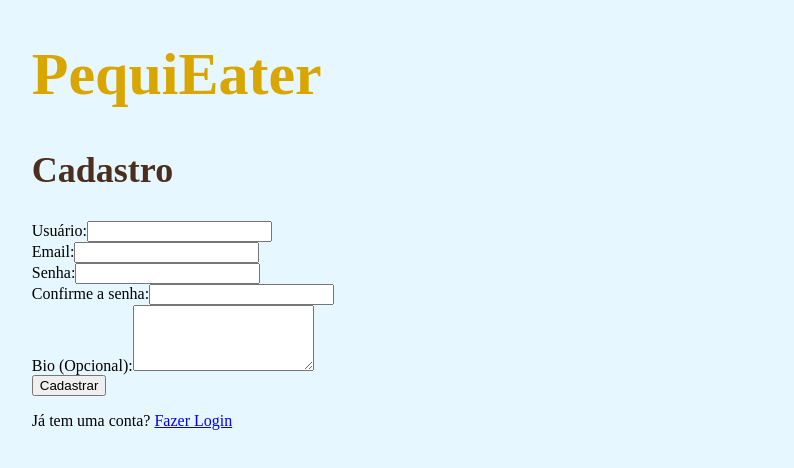
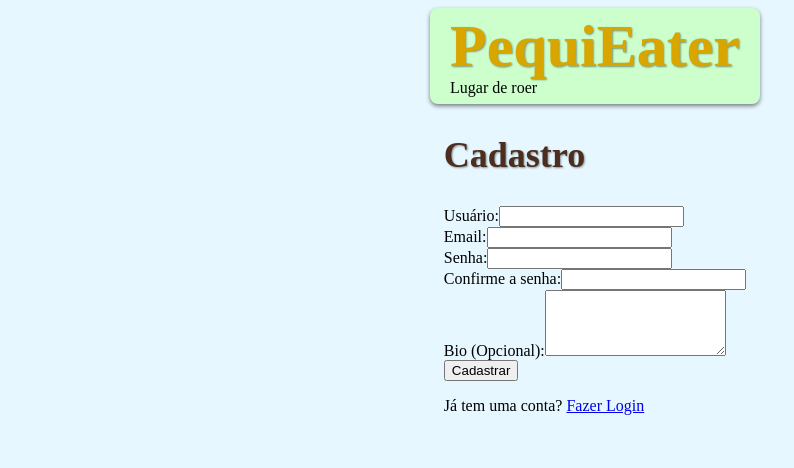
Before and after one commit to tomsfava/pequieaterFront, a React (Vite) app: page /register in a window 1280 px wide. Shown: the top 468 px of the page, without its empty margins (45-839 px from the left). Built offline with nearby package versions, Linux system fonts and the light colour scheme.

Commit message:
melhora aspecto dos headers, estiliza as h1,h2 e h3, define conexões num aside

```diff
--- a/src/layouts/Logged/styles.ts
+++ b/src/layouts/Logged/styles.ts
@@ -6,6 +6,8 @@ export const Header = styled.header`
     display: flex;
     align-items: center;
     justify-content: space-between;
+    border-radius: 8px;
+    box-shadow: 0 2px 4px rgba(0, 0, 0, 0.5);
 `
 
 export const Nav = styled.nav`
--- a/src/layouts/Unlogged/index.tsx
+++ b/src/layouts/Unlogged/index.tsx
@@ -1,14 +1,18 @@
 import { Outlet } from 'react-router-dom'
+import { Center, Header, TitleSub } from './styles'
 
 const UnloggedLayout = () => (
-    <div>
-        <header>
-            <h1>PequiEater</h1>
-        </header>
+    <Center>
+        <Header>
+            <TitleSub>
+                <h1>PequiEater</h1>
+                <p>Lugar de roer</p>
+            </TitleSub>
+        </Header>
         <main>
             <Outlet />
         </main>
-    </div>
+    </Center>
 )
 
 export default UnloggedLayout
--- /dev/null
+++ b/src/layouts/Unlogged/styles.ts
@@ -0,0 +1,30 @@
+import styled from 'styled-components'
+
+export const TitleSub = styled.div`
+    display: flex;
+    flex-direction: column;
+    padding: 6px 12px;
+
+    h1,
+    p {
+        margin: 2px;
+        line-height: 1;
+    }
+`
+
+export const Center = styled.div`
+    display: flex;
+    flex-direction: column;
+    align-items: center;
+    justify-content: center;
+`
+
+export const Header = styled.header`
+    background-color: #ccffcc;
+    padding: 0 6px;
+    display: flex;
+    align-items: center;
+    justify-content: space-between;
+    border-radius: 8px;
+    box-shadow: 0 2px 4px rgba(0, 0, 0, 0.5);
+`
--- a/src/pages/Profile/index.tsx
+++ b/src/pages/Profile/index.tsx
@@ -10,6 +10,7 @@ import {
 } from '../../services/api'
 import { logout, selectUserId } from '../../store/reducers/auth'
 import type { ApiError, SimpleUser } from '../../types/api'
+import { ProfileLayout, MainColumn, ProfileAside } from './styles'
 
 const Profile = () => {
     const { userId } = useParams<{ userId: string }>()
@@ -191,7 +192,8 @@ const Profile = () => {
     const usersToList = showFollowers ? userProfile.followers : userProfile.following
 
     return (
-        <div>
+        <ProfileLayout>
+            <MainColumn>
                 <h2>
                     {isMyProfile ? 'Meu Perfil' : `Perfil de @${userProfile.username}`}
                     {!isMyProfile && (
@@ -229,7 +231,10 @@ const Profile = () => {
                                     <button onClick={handleSaveBio} disabled={isUpdatingProfile}>
                                         {isUpdatingProfile ? 'Salvando...' : 'Salvar'}
                                     </button>
-                                <button onClick={handleCancelEditBio} disabled={isUpdatingProfile}>
+                                    <button
+                                        onClick={handleCancelEditBio}
+                                        disabled={isUpdatingProfile}
+                                    >
                                         Cancelar
                                     </button>
                                 </div>
@@ -250,7 +255,46 @@ const Profile = () => {
                 <p>
                     <strong>Seguindo:</strong> {userProfile.following_count}
                 </p>
-            ---
+                <h3>Postagens de @{userProfile.username}</h3>
+                <button onClick={() => setShowUserPosts(!showUserPosts)}>
+                    {showUserPosts ? 'Ocultar Postagens' : 'Mostrar Postagens'}
+                </button>
+                {showUserPosts && (
+                    <div>
+                        {userPosts && userPosts.length > 0 ? (
+                            userPosts.map((post) => (
+                                <div
+                                    key={post.id}
+                                    style={{
+                                        border: '1px solid #eee',
+                                        margin: '10px 0',
+                                        padding: '10px',
+                                    }}
+                                >
+                                    <p>{post.content}</p>
+                                    <div>
+                                        <span>
+                                            Publicado em:{' '}
+                                            {new Date(post.created_at).toLocaleString()}
+                                        </span>
+                                        {isMyProfile && (
+                                            <button
+                                                onClick={() => handleDeletePost(post.id)}
+                                                disabled={isDeletingPost}
+                                            >
+                                                {isDeletingPost ? 'Deletando...' : 'Deletar'}
+                                            </button>
+                                        )}
+                                    </div>
+                                </div>
+                            ))
+                        ) : (
+                            <p>Nenhuma postagem encontrada para este usuário.</p>
+                        )}
+                    </div>
+                )}
+            </MainColumn>
+            <ProfileAside>
                 <h3>Conexões</h3>
                 <div>
                     <button onClick={() => setShowFollowers(true)} disabled={showFollowers}>
@@ -274,45 +318,8 @@ const Profile = () => {
                         <p>Nenhum {showFollowers ? 'seguidor' : 'usuário seguido'} para mostrar.</p>
                     )}
                 </div>
-            ---
-            <h3>Postagens de @{userProfile.username}</h3>
-            <button onClick={() => setShowUserPosts(!showUserPosts)}>
-                {showUserPosts ? 'Ocultar Postagens' : 'Mostrar Postagens'}
-            </button>
-            {showUserPosts && ( // Renderiza os posts apenas se showUserPosts for true
-                <div>
-                    {userPosts && userPosts.length > 0 ? (
-                        userPosts.map((post) => (
-                            <div
-                                key={post.id}
-                                style={{
-                                    border: '1px solid #eee',
-                                    margin: '10px 0',
-                                    padding: '10px',
-                                }}
-                            >
-                                <p>{post.content}</p>
-                                <div>
-                                    <span>
-                                        Publicado em: {new Date(post.created_at).toLocaleString()}
-                                    </span>
-                                    {isMyProfile && (
-                                        <button
-                                            onClick={() => handleDeletePost(post.id)}
-                                            disabled={isDeletingPost}
-                                        >
-                                            {isDeletingPost ? 'Deletando...' : 'Deletar'}
-                                        </button>
-                                    )}
-                                </div>
-                            </div>
-                        ))
-                    ) : (
-                        <p>Nenhuma postagem encontrada para este usuário.</p>
-                    )}
-                </div>
-            )}
-        </div>
+            </ProfileAside>
+        </ProfileLayout>
     )
 }
 
--- /dev/null
+++ b/src/pages/Profile/styles.ts
@@ -0,0 +1,25 @@
+import styled from 'styled-components'
+
+export const ProfileLayout = styled.div`
+    display: flex;
+    gap: 24px;
+    align-items: flex-start;
+    justify-content: center;
+    flex-wrap: wrap;
+
+    @media (max-width: 768px) {
+        flex-direction: column;
+    }
+`
+
+export const MainColumn = styled.section`
+    flex: 2;
+    min-width: 300px;
+    word-break: break-word;
+    overflow-wrap: break-word;
+`
+
+export const ProfileAside = styled.aside`
+    flex: 1;
+    min-width: 240px;
+`
--- a/src/styles.ts
+++ b/src/styles.ts
@@ -8,15 +8,18 @@ export const GlobalStyle = createGlobalStyle`
     h1 {
         font-size: 60px;
         color: #D9A600;
+        text-shadow: 1px 1px 2px rgba(0, 0, 0, 0.4);
     }
 
     h2 {
         font-size: 36px;
         color: #4B2E1E;
+        text-shadow: 1px 1px 2px rgba(0, 0, 0, 0.4);
     }
     h3 {
         font-size: 32px;
         color: #4B2E1E;
+        text-shadow: 1px 1px 2px rgba(0, 0, 0, 0.4);
     }
 
     .container {
```
Lines whose indentation alone changed are shown as unchanged.
